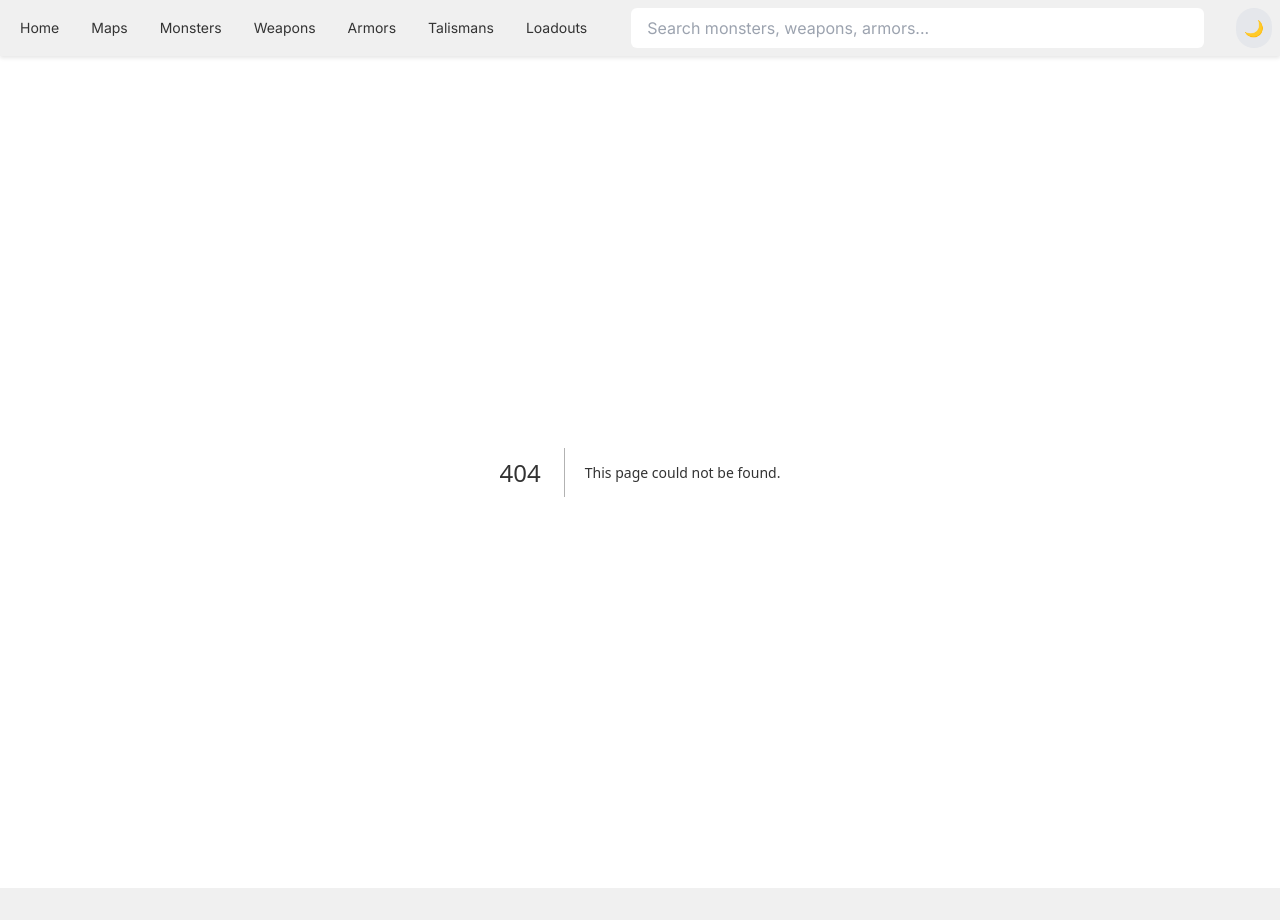
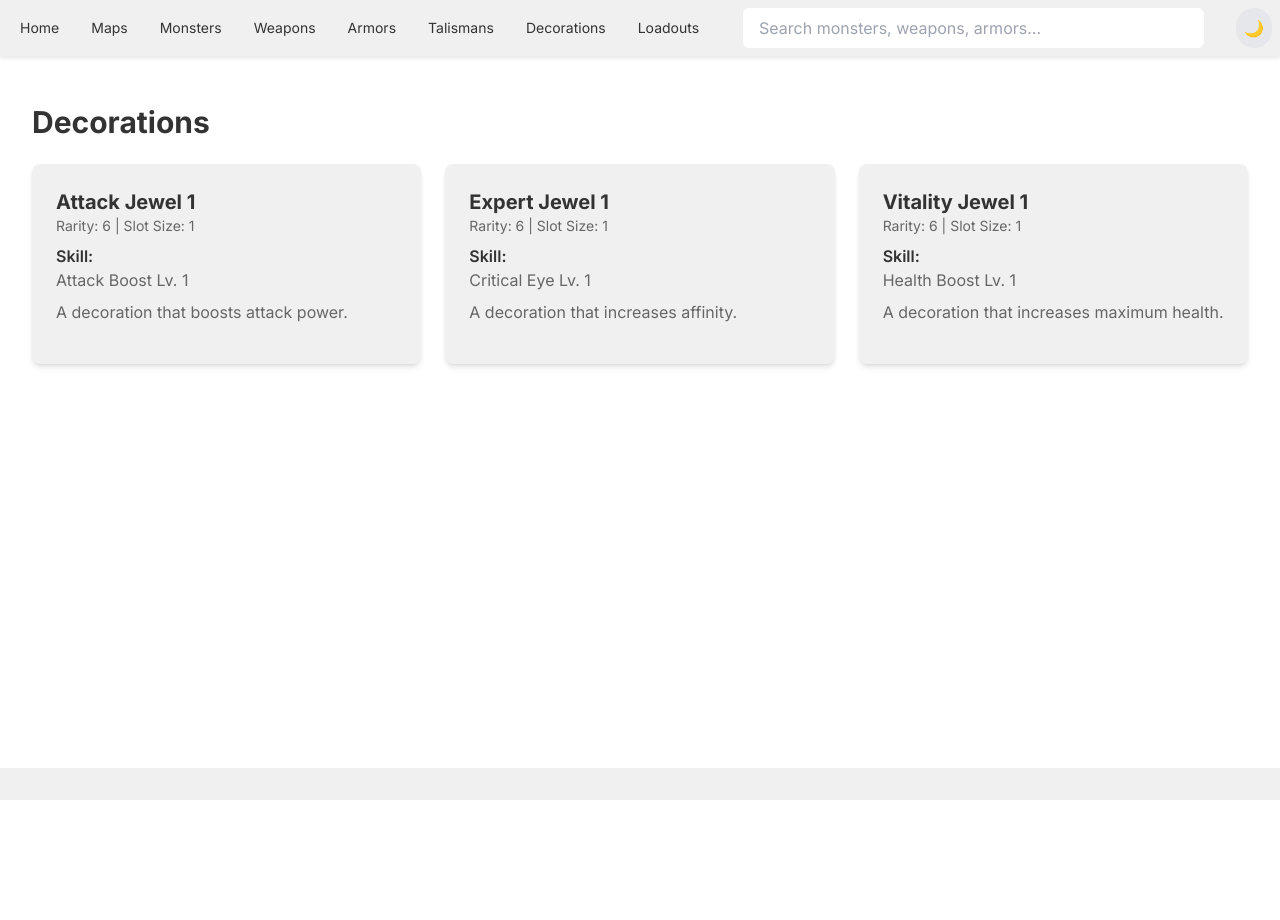
Before and after one commit to askleon/monster-hunter-wilds-wiki, a Next.js app: page /decorations in a window 1280 px wide. Before the commit this address had no page. After the commit the page ends 800 px from the top, so only its background shows below. Built offline with nearby package versions, Linux system fonts and the light colour scheme.

Commit message:
decorations

```diff
--- a/app/components/Header.tsx
+++ b/app/components/Header.tsx
@@ -27,6 +27,9 @@ export function Header() {
           <Link href="/talismans" className="text-sm text-primary hover:bg-accent hover:text-accent px-3 py-2 rounded-md transition-all duration-200">
             Talismans
           </Link>
+          <Link href="/decorations" className="text-sm text-primary hover:bg-accent hover:text-accent px-3 py-2 rounded-md transition-all duration-200">
+            Decorations
+          </Link>
           <Link href="/loadout" className="text-sm text-primary hover:bg-accent hover:text-accent px-3 py-2 rounded-md transition-all duration-200">
             Loadouts
           </Link>
--- a/app/components/SearchBar.tsx
+++ b/app/components/SearchBar.tsx
@@ -6,11 +6,12 @@ import { monsters } from '@/lib/monsters'
 import { getAllWeaponTrees } from '@/lib/weapons'
 import { getAllArmorSets } from '@/lib/armors'
 import { getAllTalismans } from '@/lib/talismans'
+import { getAllDecorations } from '@/lib/decorations'
 
 type SearchResult = {
   id: string;
   name: string;
-  type: 'monster' | 'weapon' | 'armor' | 'talisman';
+  type: 'monster' | 'weapon' | 'armor' | 'talisman' | 'decoration';
   subtype?: string;
 }
 
@@ -26,7 +27,8 @@ export default function SearchBar() {
     ...monsters.map(monster => ({ id: monster.id, name: monster.name, type: 'monster' as const })),
     ...getAllWeaponTrees().flatMap(tree => tree.baseWeapons.map(weapon => ({ id: weapon.id, name: weapon.name, type: 'weapon' as const, subtype: tree.type }))),
     ...getAllArmorSets().flatMap(set => set.pieces.map(piece => ({ id: piece.id, name: piece.name, type: 'armor' as const, subtype: piece.type }))),
-    ...getAllTalismans().map(talisman => ({ id: talisman.id, name: talisman.name, type: 'talisman' as const }))
+    ...getAllTalismans().map(talisman => ({ id: talisman.id, name: talisman.name, type: 'talisman' as const })),
+    ...getAllDecorations().map(decoration => ({ id: decoration.id, name: decoration.name, type: 'decoration' as const }))
   ];
 
   useEffect(() => {
--- /dev/null
+++ b/app/decorations/[id]/page.tsx
@@ -0,0 +1,32 @@
+import Link from 'next/link';
+import { getDecorationById } from '@/lib/decorations';
+import { notFound } from 'next/navigation';
+
+export default function DecorationPage({ params }: { params: { id: string } }) {
+  const decoration = getDecorationById(params.id);
+
+  if (!decoration) {
+    notFound();
+  }
+
+  return (
+    <div className="container mx-auto px-4 py-8">
+      <Link href="/decorations" className="text-accent hover:underline mb-4 inline-block">
+        &larr; Back to Decoration List
+      </Link>
+      <h1 className="text-3xl font-bold mb-4 text-primary">{decoration.name}</h1>
+      <p className="mb-4 text-secondary">{decoration.description}</p>
+      <div className="mb-4">
+        <h2 className="text-xl font-semibold mb-2 text-primary">Skill:</h2>
+        <p className="text-secondary">
+          {decoration.skill.skill.name} Lv. {decoration.skill.level}
+        </p>
+      </div>
+      <div className="mb-4">
+        <h2 className="text-xl font-semibold mb-2 text-primary">Slot Size:</h2>
+        <p className="text-secondary">{decoration.slotSize}</p>
+      </div>
+      <p className="text-secondary">Rarity: {decoration.rarity}</p>
+    </div>
+  );
+}
--- /dev/null
+++ b/app/decorations/page.tsx
@@ -0,0 +1,32 @@
+import { Card } from '@/app/components/Card';
+import { getAllDecorations } from '@/lib/decorations';
+
+export default function DecorationListPage() {
+  const decorations = getAllDecorations();
+
+  return (
+    <div className="container mx-auto px-4 py-8">
+      <h1 className="text-3xl font-bold mb-6 text-primary">Decorations</h1>
+      <div className="grid grid-cols-1 md:grid-cols-2 lg:grid-cols-3 gap-6">
+        {decorations.map((decoration) => (
+          <Card
+            key={decoration.id}
+            title={decoration.name}
+            subtitle={`Rarity: ${decoration.rarity} | Slot Size: ${decoration.slotSize}`}
+            description={
+              <div>
+                <h3 className="font-semibold text-primary">Skill:</h3>
+                <p className="text-secondary">
+                  {decoration.skill.skill.name} Lv. {decoration.skill.level}
+                </p>
+                <p className="mt-2 text-secondary">{decoration.description}</p>
+              </div>
+            }
+            link={`/decorations/${decoration.id}`}
+            className="bg-secondary hover:shadow-lg transition-shadow"
+          />
+        ))}
+      </div>
+    </div>
+  );
+}
--- /dev/null
+++ b/lib/decorations.ts
@@ -0,0 +1,84 @@
+import { Skill } from './skills';
+
+export interface Decoration {
+  id: string;
+  name: string;
+  rarity: number;
+  slotSize: number;
+  skill: {
+    skill: Skill;
+    level: number;
+  };
+  description: string;
+}
+
+export const decorations: Decoration[] = [
+  {
+    id: 'attack-jewel-1',
+    name: 'Attack Jewel 1',
+    rarity: 6,
+    slotSize: 1,
+    skill: {
+      skill: {
+        id: 'attackBoost',
+        name: 'Attack Boost',
+        maxLevel: 7,
+        description: 'Increases attack power.',
+        effects: [
+          { level: 1, description: 'Attack +3' },
+          { level: 7, description: 'Attack +21, Affinity +5%' },
+        ]
+      },
+      level: 1
+    },
+    description: 'A decoration that boosts attack power.'
+  },
+  {
+    id: 'expert-jewel-1',
+    name: 'Expert Jewel 1',
+    rarity: 6,
+    slotSize: 1,
+    skill: {
+      skill: {
+        id: 'criticalEye',
+        name: 'Critical Eye',
+        maxLevel: 7,
+        description: 'Increases affinity.',
+        effects: [
+          { level: 1, description: 'Affinity +5%' },
+          { level: 7, description: 'Affinity +40%' },
+        ]
+      },
+      level: 1
+    },
+    description: 'A decoration that increases affinity.'
+  },
+  {
+    id: 'vitality-jewel-1',
+    name: 'Vitality Jewel 1',
+    rarity: 6,
+    slotSize: 1,
+    skill: {
+      skill: {
+        id: 'healthBoost',
+        name: 'Health Boost',
+        maxLevel: 3,
+        description: 'Increases health.',
+        effects: [
+          { level: 1, description: 'Health +15' },
+          { level: 3, description: 'Health +50' },
+        ]
+      },
+      level: 1
+    },
+    description: 'A decoration that increases maximum health.'
+  }
+];
+
+export function getAllDecorations(): Decoration[] {
+  return decorations;
+}
+
+export function getDecorationById(id: string): Decoration | undefined {
+  return decorations.find(decoration => decoration.id === id);
+}
```
